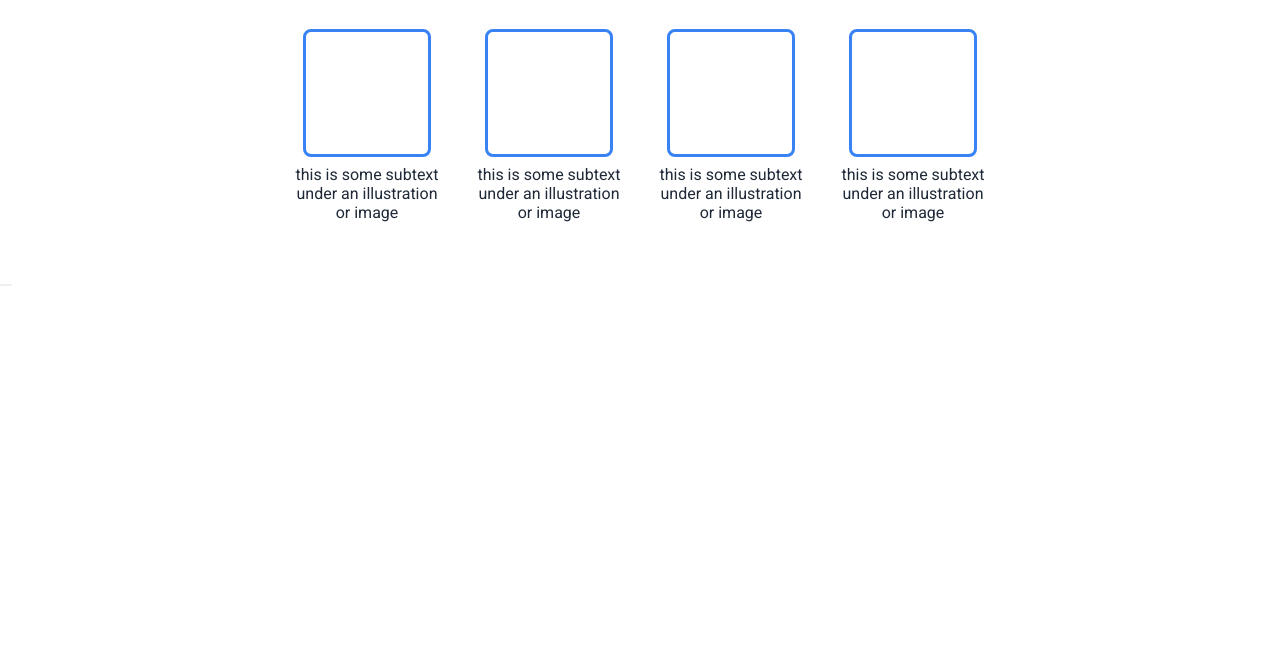
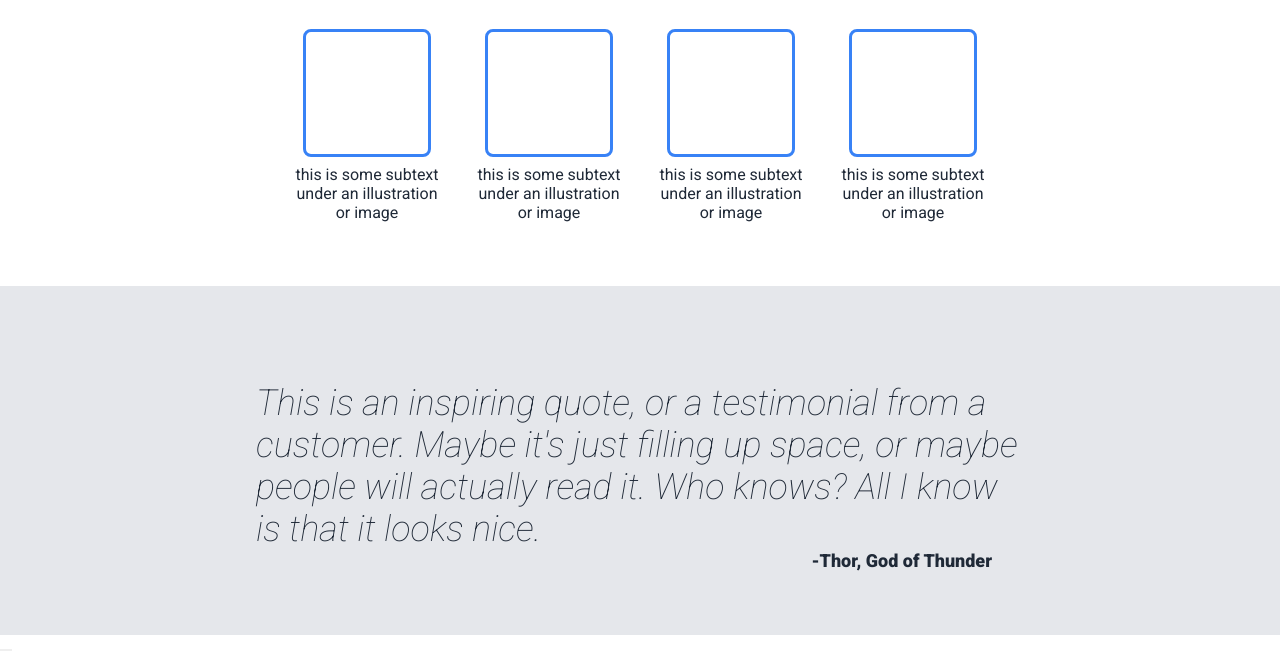
Before and after one commit to pieberrykinnie/landing-page, a plain HTML site: page index.html in a window 1280 px wide. Shown: the part 558-1212 px from the top of the page. Before the commit the page ends 847 px from the top, so only its background shows below. Drawn offline with Linux system fonts and the light colour scheme.

Commit message:
feat: Complete quote section

```diff
--- a/index.html
+++ b/index.html
@@ -92,12 +92,12 @@
             </div>
 
             <div class="quotation">
-                <p class="quotation-quote">
+                <div class="quotation-quote">
+                    This is an inspiring quote, or a testimonial from a customer. Maybe it's just filling up space, or maybe people will actually read it. Who knows? All I know is that it looks nice.
 
-                </p>
-
-                <div class="quotation-quoter">
-
+                    <div class="quotation-quoter">
+                        -Thor, God of Thunder
+                    </div>
                 </div>
             </div>
 
--- a/style.css
+++ b/style.css
@@ -67,7 +67,7 @@ button {
     margin: 64px 0;
 }
 
-.hero-main-content, .information, .information-gallery-item {
+.hero-main-content, .information, .information-gallery-item, .quo {
     display: flex;
     flex-flow: column wrap;
 }
@@ -97,7 +97,7 @@ button {
 .information {
     justify-content: center;
     align-items: center;
-    padding: 32px;
+    padding: 32px 0 64px;
     color: #1f2937;
     gap: 32px;
 }
@@ -134,3 +134,28 @@ button {
 .information-gallery-item-text {
     text-align: center;
 }
+
+.quotation {
+    display: flex;
+    flex-flow: column wrap;
+    justify-content: center;
+    align-items: center;
+    background-color: #e5e7eb;
+    color: #1f2937;
+    padding: 96px 0 64px;
+}
+
+.quotation-quote {
+    font-size: 36px;
+    font-style: italic;
+    font-weight: lighter;
+    max-width: 60%;
+}
+
+.quotation-quoter {
+    font-weight: 900;
+    font-size: 18px;
+    font-style: normal;
+    text-align: right;
+    padding-right: 32px;
+}
```
